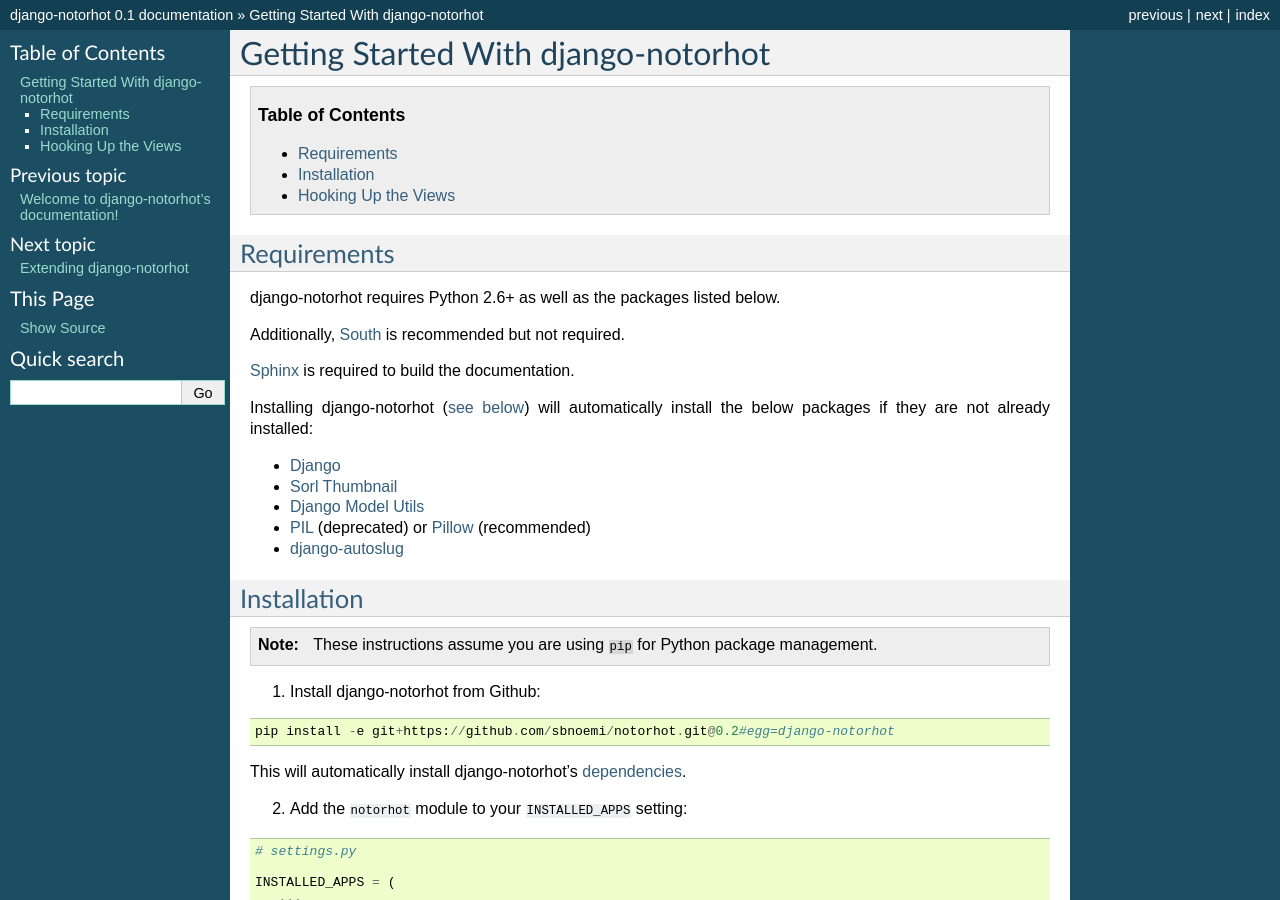
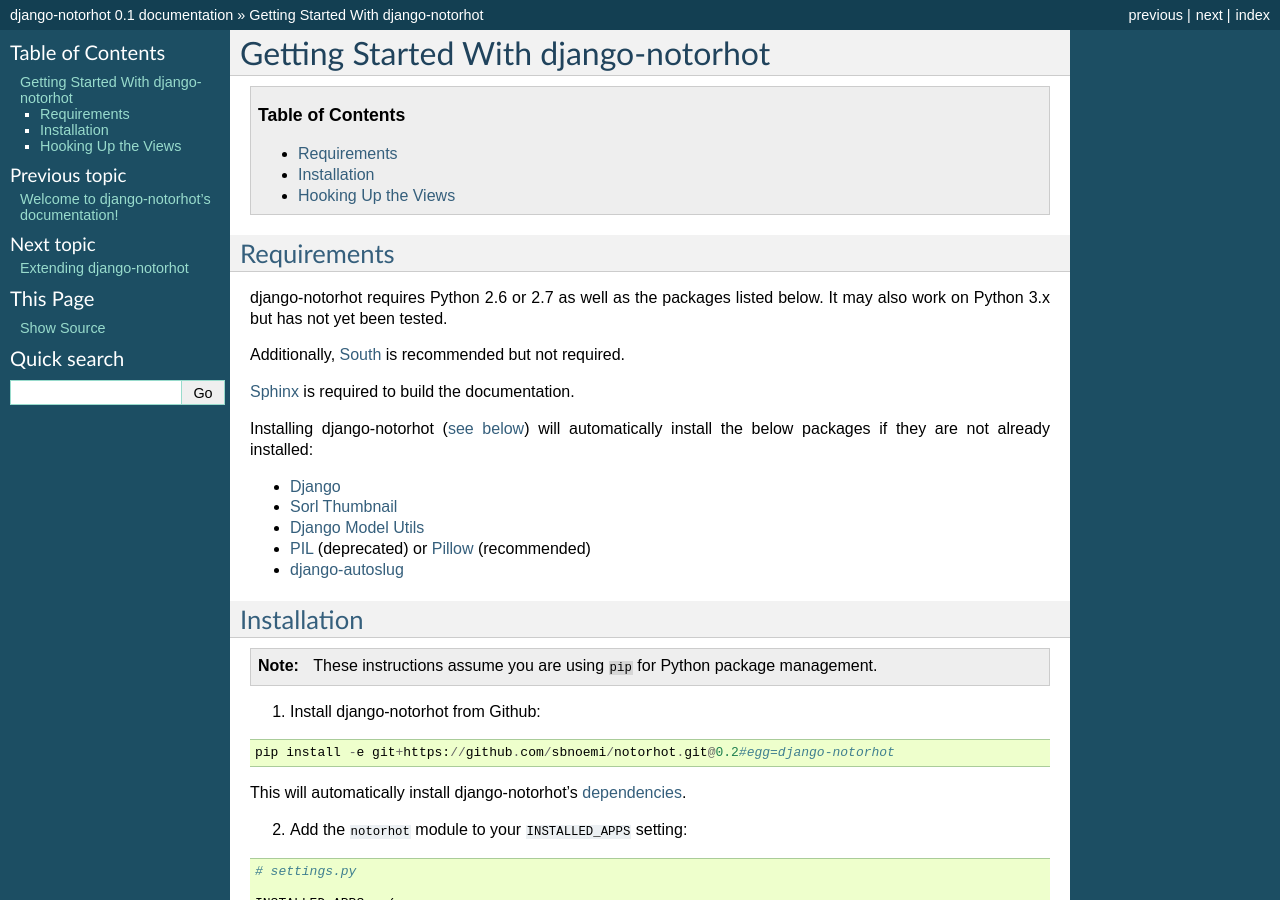
Before and after one commit to sbnoemi/notorhot, a Sphinx documentation site: the page built from docs/source/installation.rst, in a window 1280 px wide and 900 px high. Built offline with Sphinx 7.4.7, drawn with Linux system fonts in a browser that asks for light colours.

Commit message:
About Python 3

```diff
--- a/docs/source/installation.rst
+++ b/docs/source/installation.rst
@@ -10,7 +10,7 @@
 Requirements
 ============
 
-django-notorhot requires Python 2.6+ as well as the packages listed below.
+django-notorhot requires Python 2.6 or 2.7 as well as the packages listed below.  It may also work on Python 3.x but has not yet been tested.
 
 Additionally, `South <https://pypi.python.org/pypi/South/>`_ is recommended but not required.
 
```
